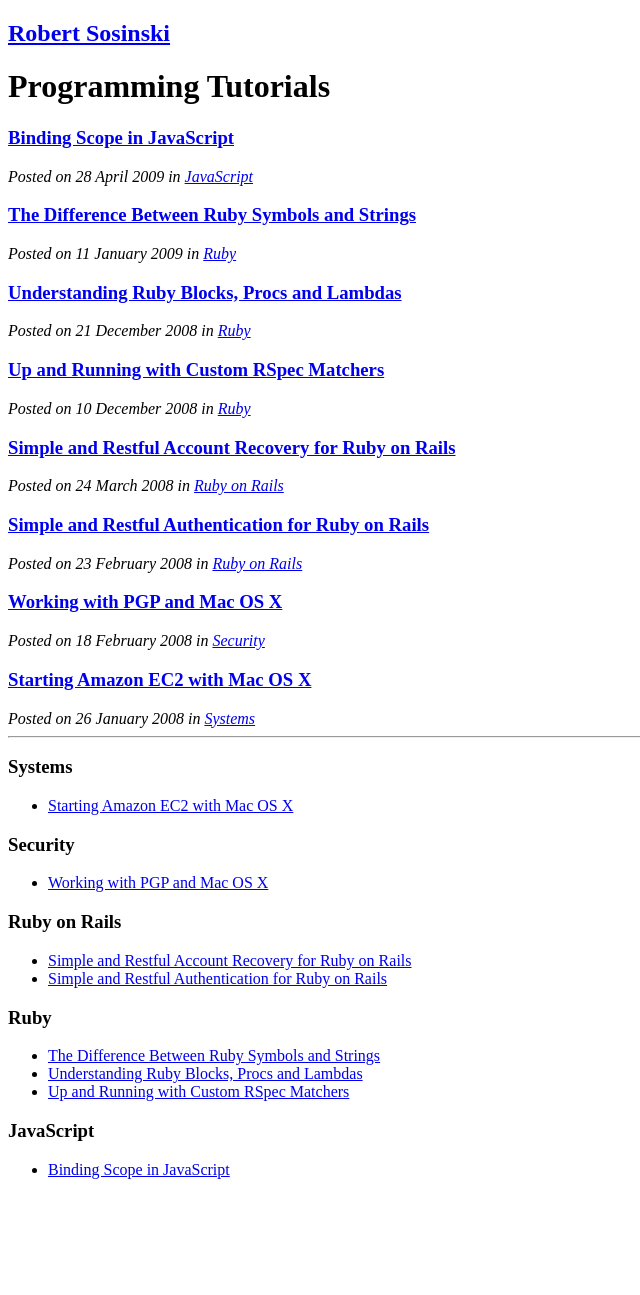
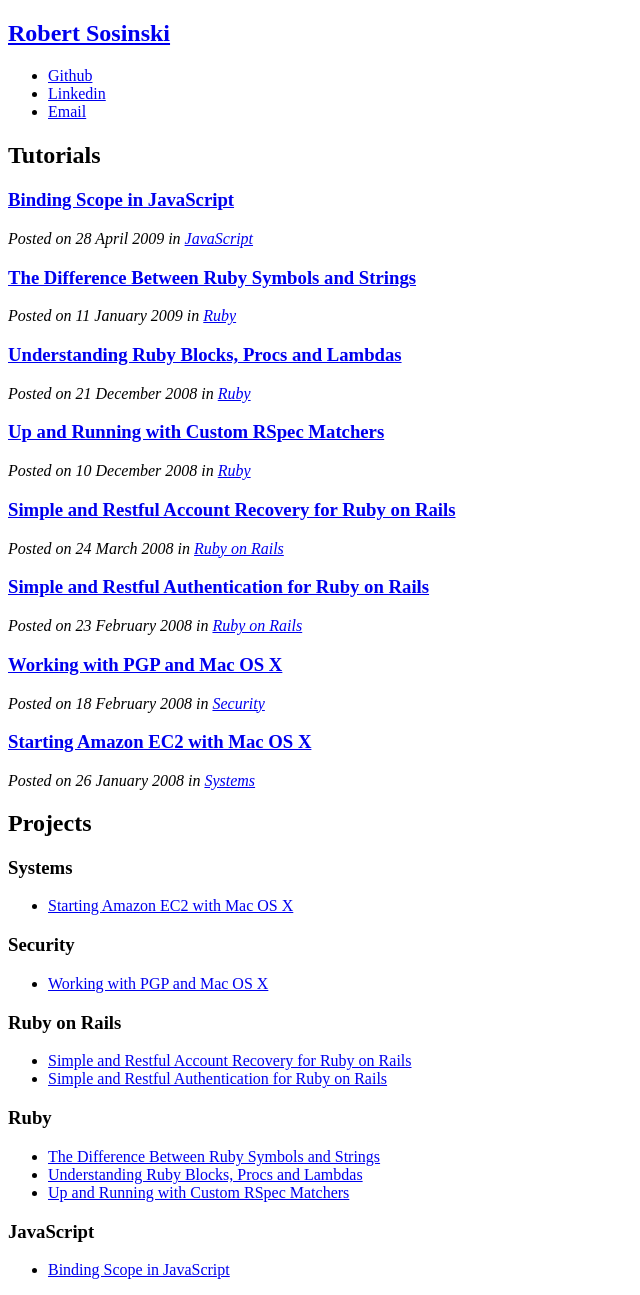
Before and after one commit to robertsosinski/robertsosinski.github.com, a Jekyll site: the page built from index.html, in a window 1280 px wide. Shown: the whole page, without its empty margins (0-640 px from the left). Built offline with Jekyll 4.4.1, drawn with Linux system fonts in a browser that asks for light colours; nearby versions of some CDN libraries; before the commit the page ends 1195 px from its top, so only the background shows below that.

Commit message:
starting to modify site layout

```diff
--- a/_layouts/default.html
+++ b/_layouts/default.html
@@ -10,8 +10,34 @@
   </head>
 
   <body>
-    <h2><a href="/">Robert Sosinski</a></h2>
-    <h1>{{ page.title }}</h1>
-    {{ content }}
+    <div id="navigation">
+      <h2><a href="/">Robert Sosinski</a></h2>
+
+      <ul>
+        <li><a href="http://github.com/robertsosinski.com">Github</a></li>
+        <li><a href="http://linkedin.com/in/robertsosinski.com">Linkedin</a></li>
+        <li><a href="mailto:me@domain.com">Email</a></li>
+      </ul>
+    </div>
+
+    <div id="content">
+      <h1>{{ page.title }}</h1>
+
+      {{ content }}
+    </div>
+
+    <div id="posts">
+      {% for category in site.categories %}
+        <div id="{{ category[0] | downcase | replace:" ","_" }}">
+          <h3>{{ category[0] }}</h3>
+
+          <ul>
+            {% for post in category[1] %}
+              <li><a href="{{ post.url }}">{{ post.title }}</a></li>
+            {% endfor %}
+          </ul>
+        </div>
+      {% endfor %}
+    </div>
   </body>
 </html>
--- a/index.html
+++ b/index.html
@@ -1,24 +1,18 @@
 ---
 layout: default
-title: Programming Tutorials
 ---
 
-{% for post in site.posts %}
-  <h3><a class="title" href="{{ post.url }}">{{ post.title }}</a></h3>
-  {{ post.blurb }}
-  <em>Posted on <span class="date">{{ post.date | date_to_long_string }}</span> in <a class="category" href="#{{post.category | downcase | replace:" ","_" }}">{{ post.category }}</a></em>
-{% endfor %}
+<h2>Tutorials</h2>
 
-<hr />
+<div id="tutorials">
+  {% for post in site.posts %}
+    <h3><a class="title" href="{{ post.url }}">{{ post.title }}</a></h3>
+    {{ post.blurb }}
+    <em>Posted on <span class="date">{{ post.date | date_to_long_string }}</span> in <a class="category" href="#{{post.category | downcase | replace:" ","_" }}">{{ post.category }}</a></em>
+  {% endfor %}
+</div>
 
-{% for category in site.categories %}
-  <div id="{{ category[0] | downcase | replace:" ","_" }}">
-    <h3>{{ category[0] }}</h3>
+<h2>Projects</h2>
 
-    <ul>
-      {% for post in category[1] %}
-        <li><a href="{{ post.url }}">{{ post.title }}</a></li>
-      {% endfor %}
-    </ul>
-  </div>
-{% endfor %}
+<div id="projects">
+</div>
--- a/js/site.js
+++ b/js/site.js
@@ -0,0 +1,3 @@
+// $.getJSON("http://github.com/api/v2/json/repos/show/robertsosinski?callback=?", function(json) {
+//     console.log(json.repositories[0]);
+// });
```
Also changed, not shown: img/email.png (added).
